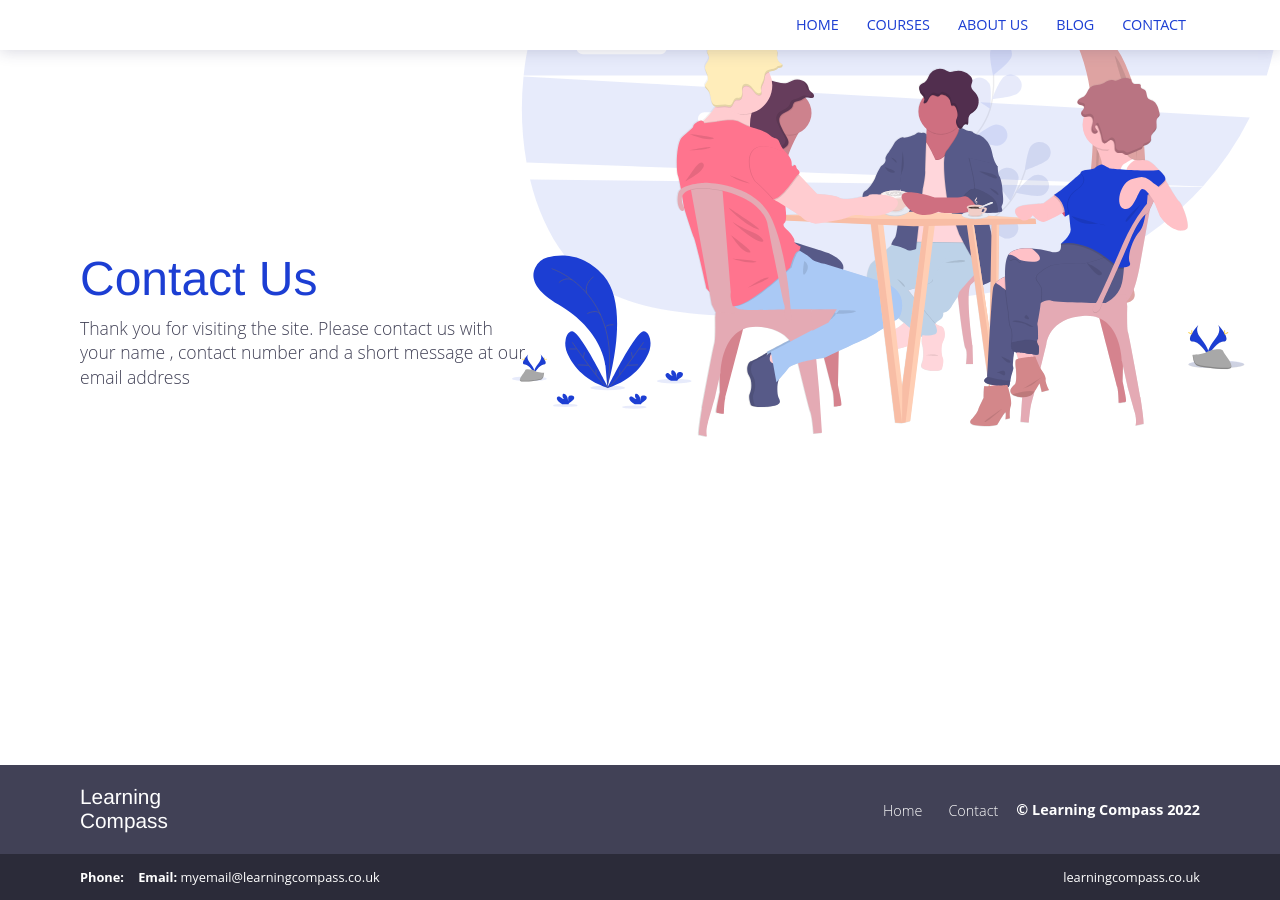
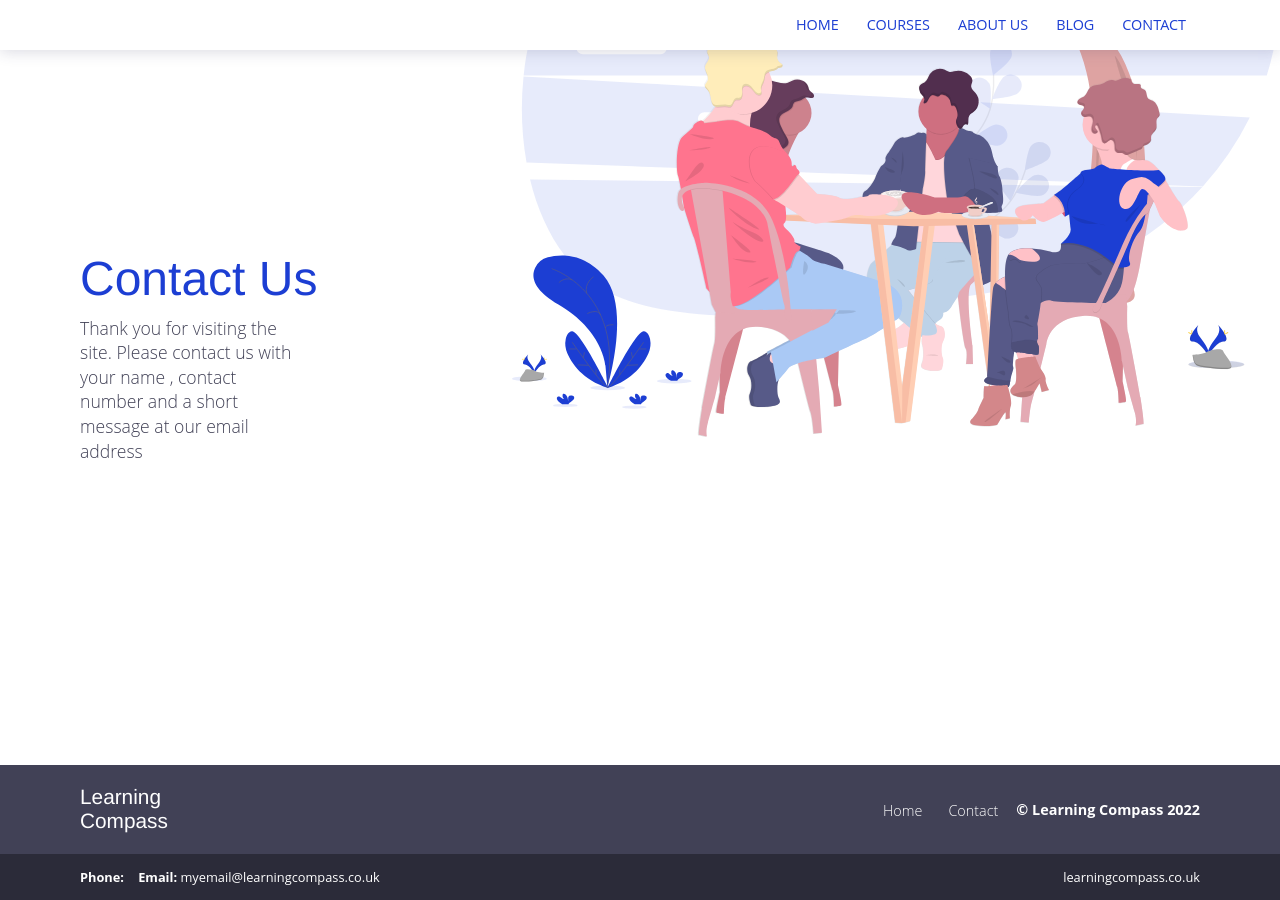
Before and after one commit to learningcompass007/learningcompass007.github.io, a Jekyll site: the page built from contact.html, in a window 1280 px wide. Built offline with Jekyll 4.4.1, drawn with Linux system fonts in a browser that asks for light colours.

```diff
--- a/contact.html
+++ b/contact.html
@@ -7,7 +7,7 @@
 <div class="intro">
   <div class="container">
     <div class="row">
-      <div class="col-12">
+      <div class="col-6">
         <h1>Contact Us</h1>
          <p>
           Thank you for visiting the site. Please contact us with your name , contact number
```
